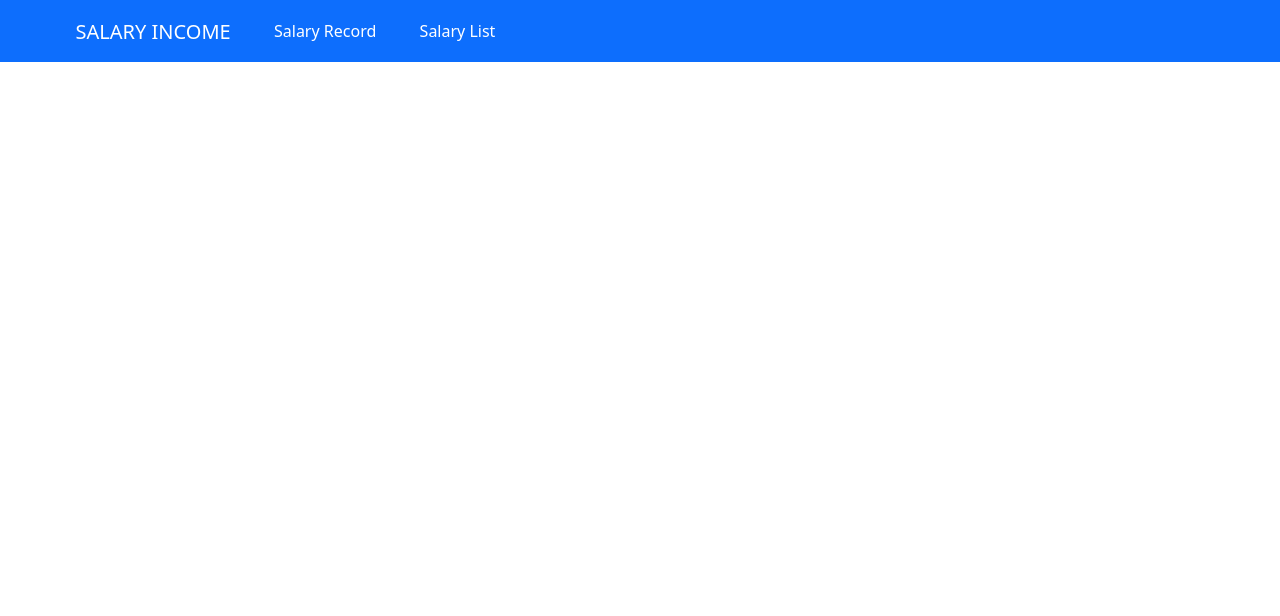
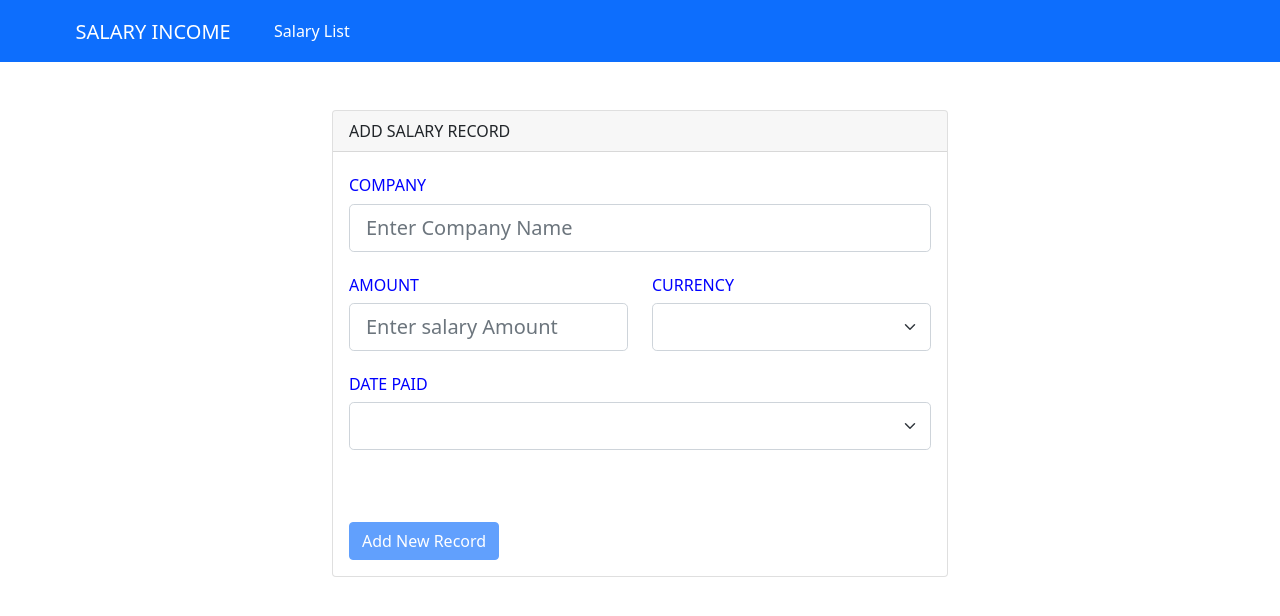
Before and after one commit to Joachim098/AngularDemo, an Angular app: page /salary-record/0 in a window 1280 px wide. Before the commit this address led to /. Shown: the top 616 px of the page. Built offline with nearby package versions, Linux system fonts and the light colour scheme.

Commit message:
updated salary-add-edit task

```diff
--- a/src/app/app.component.html
+++ b/src/app/app.component.html
@@ -1,8 +1,7 @@
 <nav class="navbar navbar-expand navbar-light bg-primary">
   <h2 style="margin-left: 2cm;"><a class="navbar-brand text-white"> {{title}}</a></h2>
   <ul class="nav nav-pills">
-    <li style="margin-left: 0.3cm;"> <a class="nav-link text-white" routerLink="/salary-record"> Salary Record </a> </li>
-    <li style="margin-left: 0.3cm;"> <a class="nav-link text-white" routerLink="/salary-list"> Salary List </a> </li>
+    <li style="margin-left: 0.3cm;"> <button class="nav-link text-white" (click)="redirectUser()"> Salary List </button> </li>
   </ul>
 </nav>
 <router-outlet></router-outlet>
--- a/src/app/app.component.ts
+++ b/src/app/app.component.ts
@@ -1,4 +1,5 @@
 import { Component } from '@angular/core';
+import { Router } from '@angular/router';
 
 @Component({
   selector: 'app-root',
@@ -7,4 +8,11 @@ import { Component } from '@angular/core';
 })
 export class AppComponent {
   title: string = 'SALARY INCOME';
+
+  redirectUser(){
+    alert('There are no salary records available. Please add new salary record.');
+    this.router.navigateByUrl('/salary-record/0');
+  }
+
+  constructor(private router: Router){}
 }
--- a/src/app/salary/form-data.ts
+++ b/src/app/salary/form-data.ts
@@ -4,6 +4,7 @@ export class FormData{
        '2021/2022','2020/2021','2019/2020','2018/2019','2017/2018','2016/2017',
        '2015/2016','2014/2015','2013/2014','2012/2013','2011/2012','2010/2011'
       ];
+      options: string[] = ['Enter for full Tax Year', 'Enter per Month', 'Enter per Specific Date']
       listMonth: string [] = []
       daylist: number[] = [];
       months: string[] = ['Apr', 'May', 'Jun', 'Jul', 'Aug', 'Sep', 'Oct', 'Nov', 'Dec', 'Jan', 'Feb', 'Mar'];
--- a/src/app/salary/salary-add-edit/salary-add-edit.component.html
+++ b/src/app/salary/salary-add-edit/salary-add-edit.component.html
@@ -1,12 +1,11 @@
 <div class="container w-50 mt-5">
     <div class="card">
         <div class="card-header">
-            SALARY RECORD
+            {{ editData.id > 0 ? 'EDIT SALARY RECORD' : 'ADD SALARY RECORD ' }}
         </div>
         <div class="card-body mt-2">
             <form
             novalidate
-            (ngSubmit)="save()"
             [formGroup]="clientForm"
             >
             <div class="row">
@@ -16,6 +15,7 @@
                     class="form-control form-control-lg"
                     type="text"
                     placeholder="Enter Company Name"
+                    value = "life is good"
                     formControlName="company"
                     [ngClass]="{'is-invalid': (clientForm.get('company')!.touched || clientForm.get('company')!.dirty) && !clientForm.get('company')!.valid}"
                     >
@@ -51,7 +51,7 @@
                     formControlName="currency"
                     [ngClass]="{'is-invalid': (clientForm.get('currency')!.touched || clientForm.get('currency')!.dirty) && !clientForm.get('currency')!.valid}"
                     >
-                    <option></option>
+                    <option [defaultSelected]="true" [value]="editData.currency"> {{editData.currency}} </option>
                     <option *ngFor="let c of formData.currency"> {{ c }} </option>
                     </select>
                     <span class="invalid-feedback">
@@ -68,9 +68,8 @@
                     formControlName="selectOption"
                     [ngClass]="{'is-invalid': (clientForm.get('selectOption')!.touched || clientForm.get('selectOption')!.dirty) && !clientForm.get('selectOption')!.valid}"
                     >
-                    <option> Enter for full Tax Year </option>
-                    <option> Enter per Month </option>
-                    <option> Enter per Specific Date</option>
+                    <option [defaultSelected]="true" [value]="editData.exactPeriod"> {{editData.exactPeriod}} </option>
+                    <option *ngFor="let opt of formData.options"> {{opt}} </option>
                     </select>
                     <span class="invalid-feedback">
                         <span *ngIf="clientForm.get('selectOption')?.errors?.required"> Please enter the tax period </span>
@@ -89,7 +88,7 @@
                                 formControlName="selectYear"
                                 [ngClass]="{'is-invalid': (year.get('selectYear')!.touched || year.get('selectYear')!.dirty) && !year.get('selectYear')!.valid}"
                                 >
-                                <option></option>
+                                <option [defaultSelected]="true" [value]="editData.taxYear?.year"> {{editData.taxYear?.year}} </option>
                                 <option *ngFor="let x of formData.listYear"> Total for {{ x }} Tax Year </option>
                                 </select>
                                 <span class="invalid-feedback">
@@ -116,7 +115,7 @@
                                 formControlName="selectMonth"
                                 [ngClass]="{'is-invalid': (m.get('selectMonth')!.touched || m.get('selectMonth')!.dirty) && !m.get('selectMonth')!.valid}"
                                 >
-                                <option></option>
+                                <option [defaultSelected]="true" [value]="editData.taxMonth?.month"> {{editData.taxMonth?.month}} </option>
                                 <option *ngFor="let x of formData.listMonth"> Total for {{ x }} </option>
                                 </select>
                                 <span class="invalid-feedback">
@@ -144,7 +143,7 @@
                                     formControlName="day"
                                     [ngClass]="{'is-invalid': (d.get('day') || d.get('day')!.dirty) && !d.get('day')!.valid}"
                                     >
-                                    <option></option>
+                                    <option [defaultSelected]="true" [value]="editData.taxDate?.day"> {{editData.taxDate?.day}} </option>
                                     <option *ngFor="let x of formData.daylist"> {{ x }} </option>
                                     </select>
                                     <span class="invalid-feedback">
@@ -157,7 +156,7 @@
                                     formControlName="month"
                                     [ngClass]="{'is-invalid': (d.get('month') || d.get('month')!.dirty) && !d.get('month')!.valid}"
                                     >
-                                    <option></option>
+                                    <option [defaultSelected]="true" [value]="editData.taxDate?.month"> {{editData.taxDate?.month}} </option>
                                     <option *ngFor="let x of formData.months"> {{ x }} </option>
                                     </select>
                                     <span class="invalid-feedback">
@@ -170,7 +169,7 @@
                                     formControlName="year"
                                     [ngClass]="{'is-invalid': (d.get('year') || d.get('year')!.dirty) && !d.get('year')!.valid}"
                                     >
-                                    <option></option>
+                                    <option [defaultSelected]="true" [value]="editData.taxDate?.year"> {{editData.taxDate?.year}} </option>
                                     <option *ngFor="let x of formData.years"> 20{{ x }} </option>
                                     </select>
                                     <span class="invalid-feedback">
@@ -186,7 +185,7 @@
                     <button [disabled]="!addedDate.valid" class="btn btn-primary" (click)="duplicateFields3()">Add another Date</button>
                 </div>
             </div>
-            <button class="btn btn-primary"> SUBMIT </button>
+            <button class="btn btn-primary" [disabled]="clientForm.untouched" (click)="editData.id > 0 ? addEditRecord(editData.id.toString()) : addNewRecord()"> {{ editData.id > 0 ? 'Update Record' : 'Add New Record' }} </button>
             </form>
         </div>
     </div>
--- a/src/app/salary/salary-add-edit/salary-add-edit.component.ts
+++ b/src/app/salary/salary-add-edit/salary-add-edit.component.ts
@@ -1,6 +1,10 @@
 import { Component, OnInit } from '@angular/core';
 import { FormArray, FormBuilder, FormGroup, Validators } from '@angular/forms';
+import { ActivatedRoute, Router } from '@angular/router';
 import { FormData } from '../form-data';
+import { Salary } from '../salary';
+import { Dates } from '../dates';
+import { YearMonth } from '../year-month';
 
 @Component({
   selector: 'app-salary-add-edit',
@@ -10,6 +14,10 @@ import { FormData } from '../form-data';
 export class SalaryAddEditComponent implements OnInit {
   clientForm: FormGroup;
   formData: FormData;
+  routerId: string = this.router.snapshot.paramMap.get('id')!;
+  salary: Salary;
+  editData: Salary;
+  id: number = 0;
 
   addYear(): FormGroup{
     return this.fb.group({
@@ -37,6 +45,7 @@ export class SalaryAddEditComponent implements OnInit {
   get addedDate(): FormArray{
     return <FormArray>this.clientForm.get('selectDate');
   }
+
   duplicateFields1(): void{
     this.addedYears.push(this.addYear());
   }
@@ -46,18 +55,126 @@ export class SalaryAddEditComponent implements OnInit {
   duplicateFields3(): void{
     this.addedDate.push(this.addDate());
   }
-  save(): void{
-    //code to manage the data captured from salary record
+
+  getEditRecord(id: string): Salary[]{
+    let results: Salary[] = this.salary.getTestData(123);
+    let newResults: Salary[] = [];
+    results.forEach((element) =>{
+      if (element.id === parseInt(id)){
+        newResults.push(element);
+      }
+    })
+    return newResults; //it works, but it's pulling data from the salary fake data method for now.
+  }
+  addEditRecord(id: string): void{
+    let results: Salary [] = this.salary.getTestData(123);
+    results.forEach((element) =>{
+      if (element.id === parseInt(id)){
+        let newData: Salary = new Salary();
+
+        newData.id = this.editData.id,
+        newData.companyName =this.clientForm.get('company')?.value;
+        newData.amount = this.clientForm.get('amount')?.value;
+        newData.currency = this.clientForm.get('currency')?.value;
+        newData.exactPeriod =this.clientForm.get('selectOption')?.value;
+
+        if (newData.exactPeriod.includes('Year')){
+          let value = Object.assign({}, ...this.addedYears.value);
+          let finalValue = value.selectYear.substr(10, 9);
+          newData.taxYear = new YearMonth();
+          newData.taxYear.year = finalValue;
+        }
+        if (newData.exactPeriod.includes('Month')){
+          let value = Object.assign({}, ...this.addedMonths.value);
+          let finalValue = value.selectMonth.substr(10, 6);
+          newData.taxMonth = new YearMonth();
+          newData.taxMonth.month = finalValue;
+        }
+        if (newData.exactPeriod.includes('Date')){
+          let value = Object.assign({}, ...this.addedDate.value);
+          newData.taxDate = new Dates();
+          newData.taxDate.day = value.day;
+          newData.taxDate.month = value.month;
+          newData.taxDate.year =value.year;
+        }
+
+        results = results.map(u => u.id !== newData.id ? u : newData);
+        alert('Record has been updated!');
+        console.log(results); //testing new results after editing a record
+
+        this.route.navigate(['/salary-list', {
+          id: newData.id,
+          name: newData.companyName,
+          amount: newData.amount,
+          currency: newData.currency,
+          period: newData.exactPeriod,
+          taxYear: newData.taxYear?.year,
+          taxMonth: newData.taxMonth?.month,
+          taxDateDay: newData.taxDate?.day,
+          taxDateMonth: newData.taxDate?.month,
+          taxDateYear: newData.taxDate?.year
+        }]);
+      }
+    });
+  }
+  addNewRecord(): void{
+    let results: Salary[] = [];
+    let record = new Salary();
+    this.id += 1;
+
+    record.id = this.id;
+    record.companyName = this.clientForm.get('company')?.value;
+    record.amount = this.clientForm.get('amount')?.value;
+    record.currency = this.clientForm.get('currency')?.value;
+    record.exactPeriod = this.clientForm.get('selectOption')?.value;
+
+    if (record.exactPeriod.includes('Year')){
+      let value = Object.assign({}, ...this.addedYears.value);
+      let finalValue = value.selectYear.substr(10, 9);
+      record.taxYear = new YearMonth();
+      record.taxYear.year = finalValue;
+    }
+    if (record.exactPeriod.includes('Month')){
+      let value = Object.assign({}, ...this.addedMonths.value);
+      let finalValue = value.selectMonth.substr(10, 6);
+      record.taxMonth = new YearMonth();
+      record.taxMonth.month = finalValue;
+    }
+    if (record.exactPeriod.includes('Date')){
+      let value = Object.assign({}, ...this.addedDate.value);
+      record.taxDate = new Dates();
+      record.taxDate.day = value.day;
+      record.taxDate.month = value.month;
+      record.taxDate.year =value.year;
+    }
+    results.push(record);
+    console.log(results);// testing new added record
+    alert('New Record added!');
+
+    this.route.navigate(['/salary-list', {
+      id: record.id,
+      name: record.companyName,
+      amount: record.amount,
+      currency: record.currency,
+      period: record.exactPeriod,
+      taxYear: record.taxYear?.year,
+      taxMonth: record.taxMonth?.month,
+      taxDateDay: record.taxDate?.day,
+      taxDateMonth: record.taxDate?.month,
+      taxDateYear: record.taxDate?.year
+    }]);
   }
 
-  constructor(private fb: FormBuilder) {
+  constructor(private fb: FormBuilder, private router: ActivatedRoute, private route: Router) {
     this.formData = new FormData();
+    this.salary = new Salary();
+    this.editData = Object.assign({}, ...this.getEditRecord(this.routerId)); //returns fake data for now.
    }
 
   ngOnInit(): void {
-    this.clientForm = this.fb.group({
-      company: ['', [Validators.required, Validators.minLength(2), Validators.maxLength(100)]],
-      amount: ['', [Validators.required, Validators.min(0.01), Validators.max(1000000)]],
+    this.clientForm = this.fb!.group({
+      company: [this.editData.companyName, [Validators.required, Validators.minLength(2), Validators.maxLength(100)]],
+      amount: [this.editData.amount, [Validators.required, Validators.min(0.01), Validators.max(1000000)]],
       currency:['', Validators.required],
       selectOption: ['', Validators.required],
       selectYear: this.fb.array([this.addYear()]),
--- a/src/app/salary/salary-detail/salary-detail.component.html
+++ b/src/app/salary/salary-detail/salary-detail.component.html
@@ -24,7 +24,7 @@
                 <button class="btn btn-danger"> Delete </button>
             </div>
             <div class="col-3">
-                <button class="btn btn-primary" routerLink="/salary-record"> Edit </button>
+                <button class="btn btn-primary" [routerLink]="['/salary-record', salary.id]"> Edit </button>
             </div>
         </div>
     </div>
--- a/src/app/salary/salary-list/salary-list.component.ts
+++ b/src/app/salary/salary-list/salary-list.component.ts
@@ -1,5 +1,8 @@
 import { Component, OnInit } from '@angular/core';
+import { ActivatedRoute } from '@angular/router';
+import { Dates } from '../dates';
 import { Salary } from '../salary';
+import { YearMonth } from '../year-month';
 
 @Component({
   selector: 'app-salary-list',
@@ -8,19 +11,38 @@ import { Salary } from '../salary';
 })
 export class SalaryListComponent implements OnInit {
   show: Boolean = false;
-  default: Boolean = true;
   data: Salary;
-  getData: Salary [];
-  results: Salary[];
+  results: Salary[] = [];
   salary: Salary = new Salary();
 
-  constructor() {
+  constructor(private route: ActivatedRoute) {
     this.data = new Salary();
+    this.data.id = parseInt(this.route.snapshot.paramMap.get('id')!);
+    this.data.companyName = this.route.snapshot.paramMap.get('name')!;
+    this.data.amount = parseInt(this.route.snapshot.paramMap.get('amount')!);
+    this.data.currency = this.route.snapshot.paramMap.get('currency')!;
+    this.data.exactPeriod = this.route.snapshot.paramMap.get('period')!;
+
+    if (this.data.exactPeriod.includes('Year')){
+      this.data.taxYear = new YearMonth();
+      this.data.taxYear.year = this.route.snapshot.paramMap.get('taxYear')!;
+    }
+    if (this.data.exactPeriod.includes('Month')){
+      this.data.taxMonth = new YearMonth();
+      this.data.taxMonth.month = this.route.snapshot.paramMap.get('taxMonth')!;
+    }
+    if (this.data.exactPeriod.includes('Date')){
+      this.data.taxDate = new Dates();
+      this.data.taxDate.day = this.route.snapshot.paramMap.get('taxDateDay')!;
+      this.data.taxDate.month = this.route.snapshot.paramMap.get('taxDateMonth')!;
+      this.data.taxDate.year = this.route.snapshot.paramMap.get('taxDateYear')!;
+    }
+    this.results.push(this.data);
+    console.log(this.results);
   }
 
   showDetail(id: number): void{
-    this.getData = this.data.getTestData(123);
-    this.getData.forEach(item => {
+    this.results.forEach(item => {
       if (id === item.id){
         this.show = !this.show;
         this.salary.id = item.id;
@@ -33,19 +55,18 @@ export class SalaryListComponent implements OnInit {
         this.salary.taxMonth = item.taxMonth;
         this.salary.taxYear = item.taxYear;
       }
+      console.log(this.salary);
+
     })
   }
   deleteRecord(value: string): void{
     if (confirm('Are you sure you want to delete this record?')){
-      this.default = false;
       this.show = !this.show;
-      this.results = this.data.getTestData(123);
       this.results.splice(parseInt(value)-1, 1);
     }
   }
 
   ngOnInit(): void {
-    this.data.getTestData(123);
   }
 
 }
--- a/src/app/salary/salary.module.ts
+++ b/src/app/salary/salary.module.ts
@@ -21,9 +21,10 @@ import { DatePipePipe } from '../pipes/date-pipe.pipe';
     FormsModule,
     ReactiveFormsModule,
     RouterModule.forChild([
-      {path: 'salary-record', component: SalaryAddEditComponent},
+      {path: 'salary-record/:id', component: SalaryAddEditComponent},
       {path: 'salary-list', component: SalaryListComponent},
-      {path: '', redirectTo: 'salary-record', pathMatch: 'full'}
+      {path: '', redirectTo: 'salary-record/0', pathMatch: 'full'},
+      {path: '**', redirectTo: 'salary-record/0', pathMatch: 'full'}
     ])
   ],
   exports: []
```
Also changed, not shown: src/app/salary/salary-list/salary-list.component.html (+4 -13 lines).
